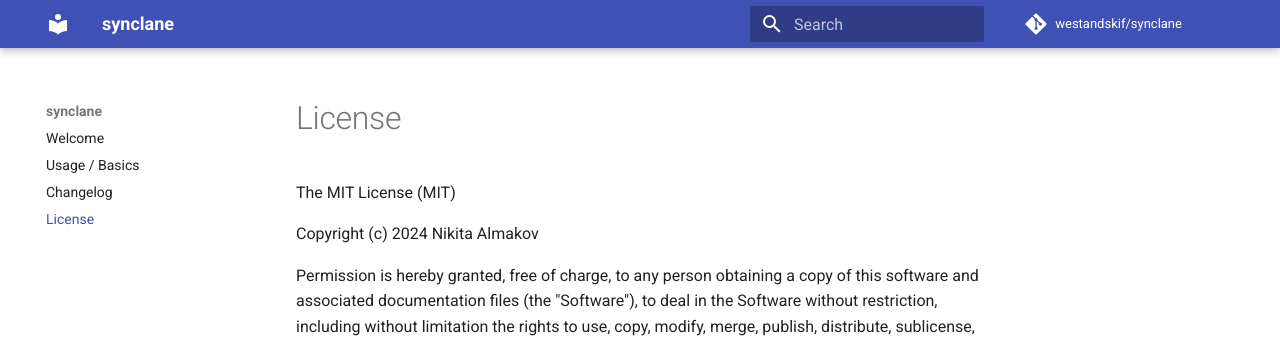
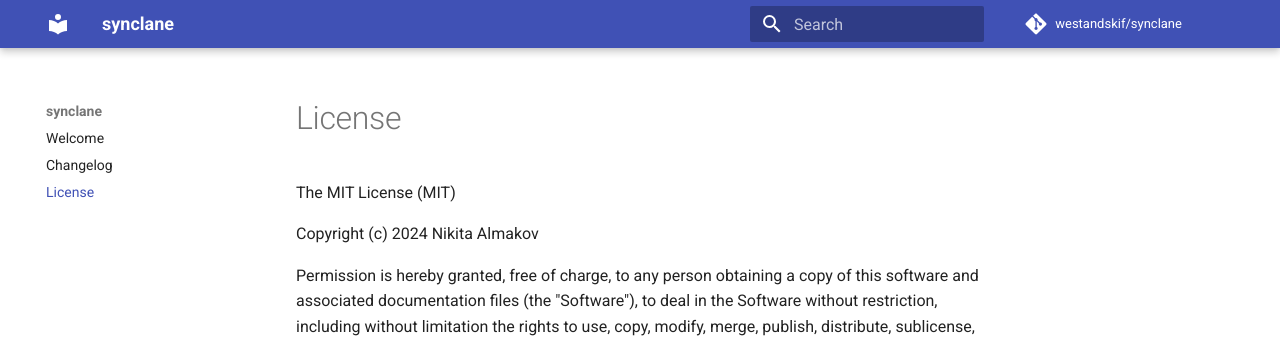
Before and after one commit to westandskif/synclane, an MkDocs documentation site: the page built from docs/LICENSE.md, in a window 1280 px wide. Shown: the top 343 px of the page. Built offline with MkDocs 1.6.1 and Material for MkDocs 9.7.7, drawn with Linux system fonts in a browser that asks for light colours; comment, search, counter and statistics services are not loaded.

Commit message:
updated docs nav menu

```diff
--- a/mkdocs.yml
+++ b/mkdocs.yml
@@ -20,7 +20,6 @@ use_directory_urls: true
 
 nav:
   - Welcome: README.md
-  - 'Usage / Basics': usage_basics.md
   - Changelog: CHANGELOG.md
   - License: LICENSE.md
 
```
